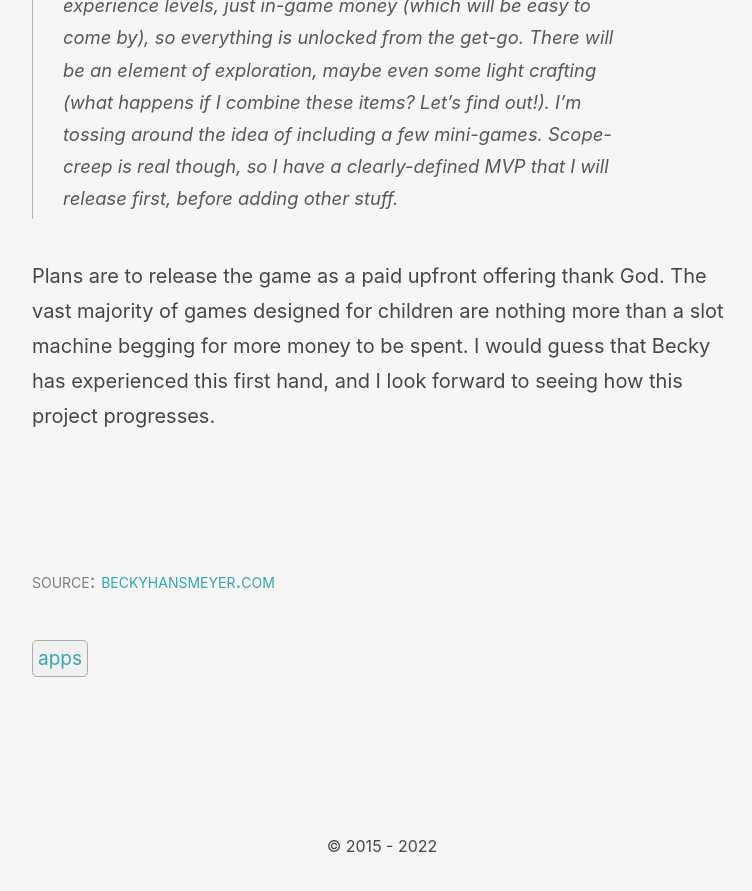
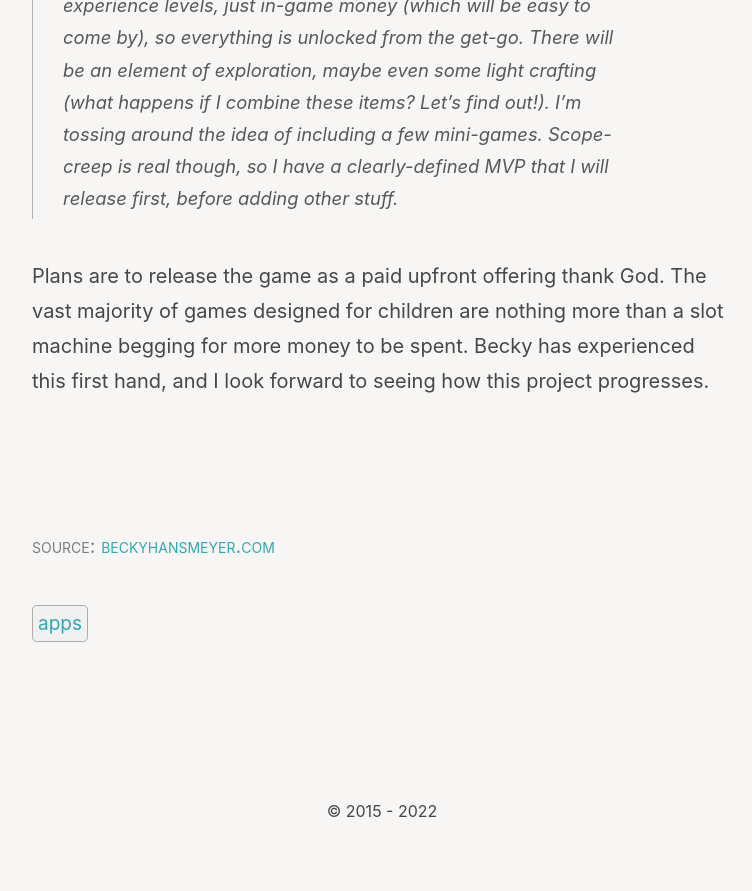
Before and after one commit to wertercatt/tooters, a Jekyll site: the page built from _posts/2022-01-31-yarnbuddy-developer-is-making-a-game.md, in a window 1280 px wide and 900 px high, scrolled down 1107 px. Shown: the top 891 px of the window, without its empty margins (258-1010 px from the left). Built offline with Jekyll 4.4.1, drawn with Linux system fonts in a browser that asks for light colours; after the commit the page ends 1972 px from its top, so only the background shows below that.

Commit message:
Updated an existing post.

```diff
--- a/_posts/2022-01-31-yarnbuddy-developer-is-making-a-game.md
+++ b/_posts/2022-01-31-yarnbuddy-developer-is-making-a-game.md
@@ -15,4 +15,4 @@ Becky Hansmeyer:
 >
 >So, here I am, making a gardening game for kids. It will be called Charlie’s Garden, and it’s going to be the most chill, relaxing, do-whatever-you-want gardening sim. You’ll see different animals at different times of day and in different seasons, but the day/night cycle is quick enough to catch all of it in 30 minutes. There’s no experience levels, just in-game money (which will be easy to come by), so everything is unlocked from the get-go. There will be an element of exploration, maybe even some light crafting (what happens if I combine these items? Let’s find out!). I’m tossing around the idea of including a few mini-games. Scope-creep is real though, so I have a clearly-defined MVP that I will release first, before adding other stuff.
 
-Plans are to release the game as a paid upfront offering thank God. The vast majority of games designed for children are nothing more than a slot machine begging for more money to be spent. I would guess that Becky has experienced this first hand, and I look forward to seeing how this project progresses.
+Plans are to release the game as a paid upfront offering thank God. The vast majority of games designed for children are nothing more than a slot machine begging for more money to be spent. Becky has experienced this first hand, and I look forward to seeing how this project progresses.
```
